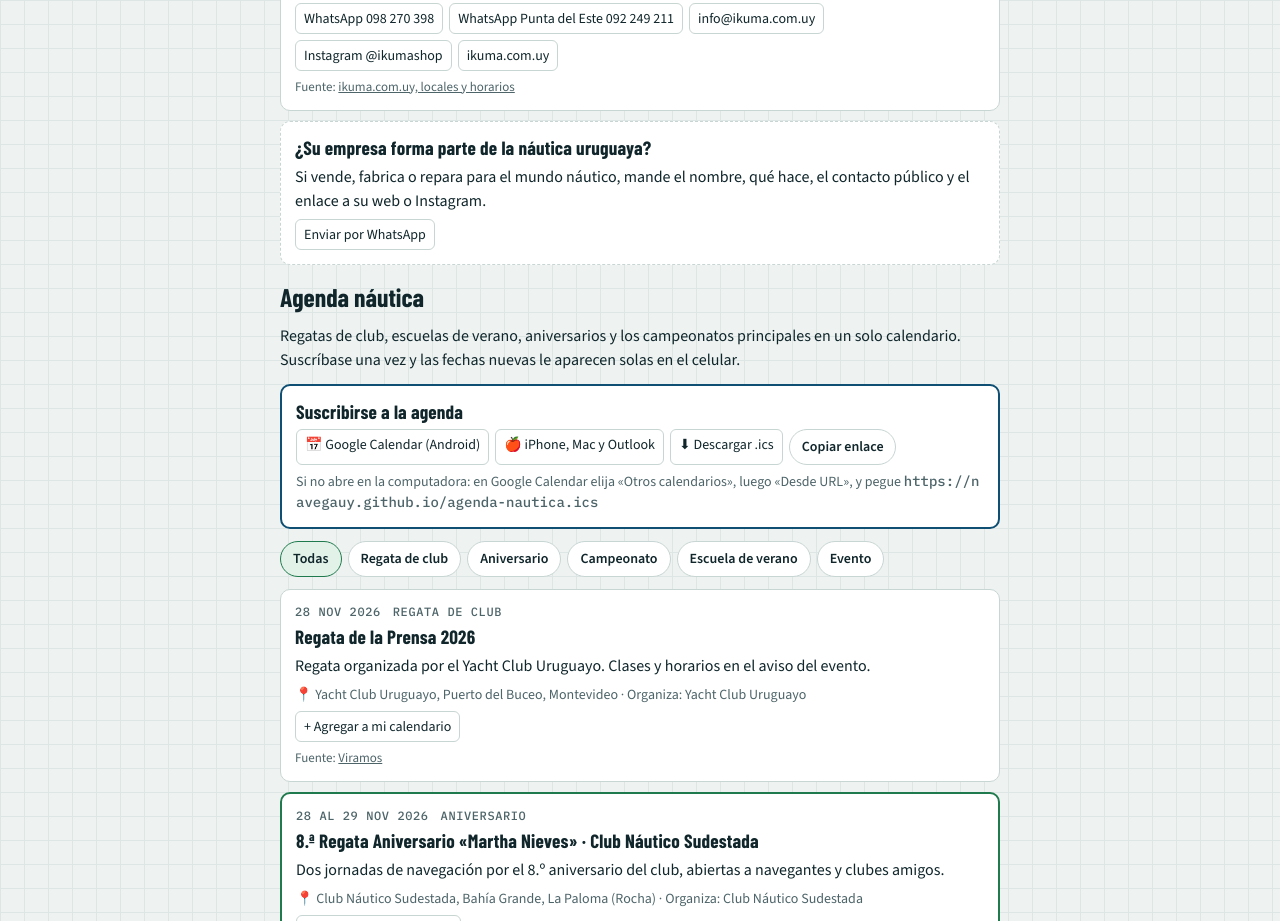
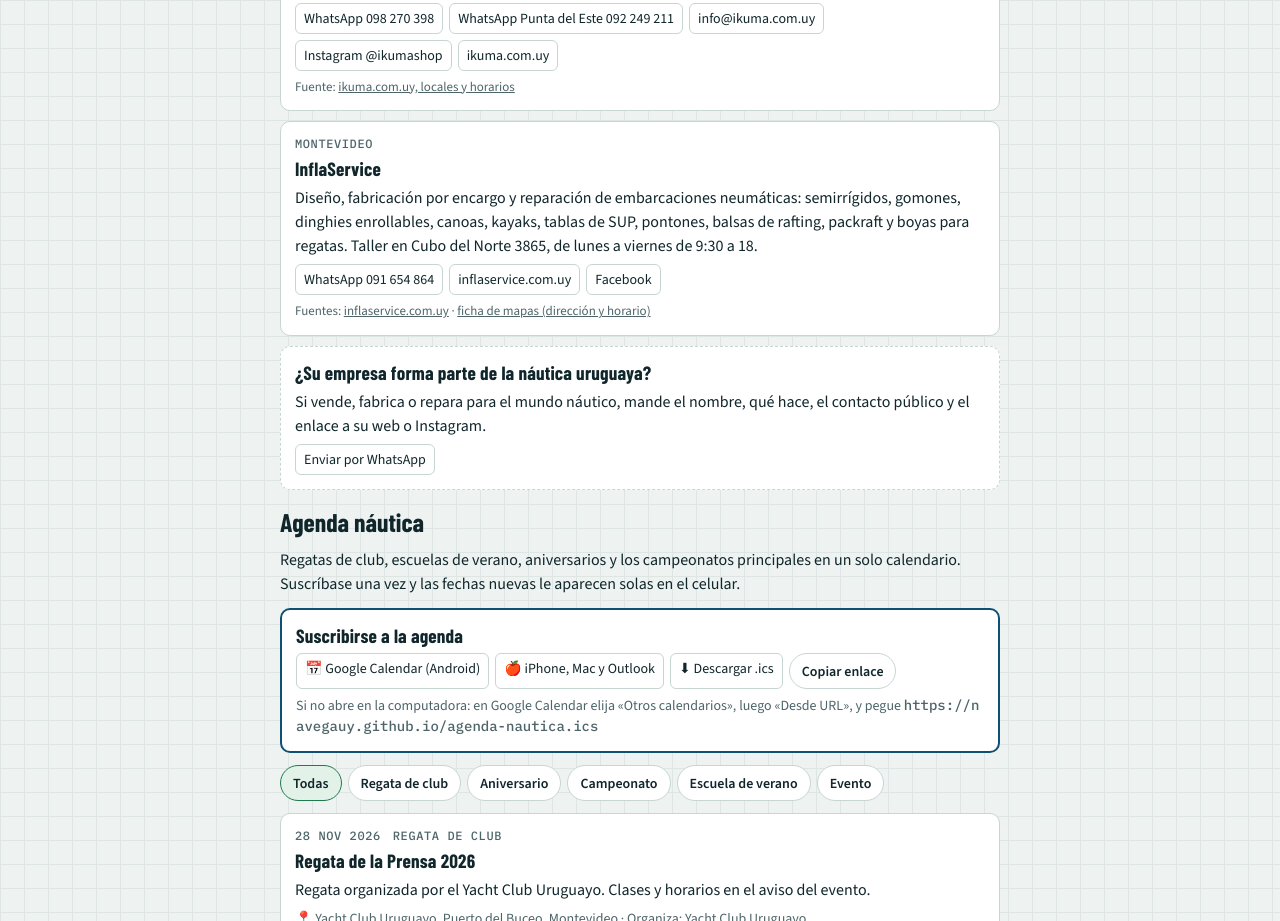
Before and after one commit to navegauy/Navegauy.github.io, a plain HTML site: page docencia-de-vela.html in a window 1280 px wide. Shown: the part 10536-11457 px from the top of the page. Drawn offline with nearby package versions, Linux system fonts and the light colour scheme.

Commit message:
Tiendas y servicios: InflaService (reparación y fabricación de inflables), ES/EN
Co-Authored-By: Claude Opus 5.5 <noreply@anthropic.com>
Claude-Session: https://claude.ai/code/session_017bdPideCkhwdekYoFdLAte

```diff
--- a/docencia-de-vela.html
+++ b/docencia-de-vela.html
@@ -164,6 +164,7 @@ footer{font-size:13px;color:var(--muted);text-align:center}
       <div class="card"><div class="meta"><span>Montevideo</span></div><h3>Quantum Sails Uruguay</h3><p>Velería: velas nuevas, servicio, reparaciones y recortes. Alejandro Chucarro 1168.</p><div class="contacts"><a href="tel:+59899878918">☎ 099 878 918</a></div><p class="src">Fuente: <a href="https://www.quantumsails.com/en/lofts/quantum-sails-uruguay" target="_blank" rel="noopener">quantumsails.com</a></p></div>
       <div class="card"><div class="meta"><span>Montevideo</span></div><h3>Todo Sailing</h3><p>Tienda náutica: accesorios Lalizas, cartografía y electrónica Garmin, y equipamiento para veleros. Agente e instalador autorizado de enrolladores Furlex, con servicio de rigging. Av. Gral. Flores 3280, de lunes a viernes de 10 a 18.</p><div class="contacts"><a href="https://wa.me/59892439999" target="_blank" rel="noopener">WhatsApp 092 439 999</a><a href="tel:098575431">☎ 098 575 431</a><span>pbresque@todosailing.com</span><a href="https://www.instagram.com/todosailing/" target="_blank" rel="noopener">Instagram @todosailing</a></div><p class="src">Fuentes: <a href="https://www.todosailing.com/" target="_blank" rel="noopener">todosailing.com</a> · <a href="https://support.seldenmast.com/es/services/find_your_retailer/by_country/__country_UY.html" target="_blank" rel="noopener">Seldén Mast, red de concesionarios</a></p></div>
       <div class="card"><div class="meta"><span>Montevideo · Punta del Este</span></div><h3>Ikuma Kite &amp; Surf Shop</h3><p>Tienda de equipamiento para kitesurf, wing foil, hydrofoil, windsurf, wakeboard y SUP: trajes de neopreno, ropa térmica, chalecos de flotación e impacto, cascos y accesorios, con equipos de demostración. <b>Punta del Este:</b> Av. Francisco Salazar esq. Av. Italia; en temporada (diciembre a marzo) todos los días de 10 a 20, y fuera de temporada con cita previa. <b>Montevideo:</b> Rambla O'Higgins 4841 esq. Río de la Plata, frente a la Playa Malvín; por ahora atiende solo por WhatsApp.</p><div class="contacts"><a href="https://wa.me/59898270398" target="_blank" rel="noopener">WhatsApp 098 270 398</a><a href="https://wa.me/59892249211" target="_blank" rel="noopener">WhatsApp Punta del Este 092 249 211</a><span>info@ikuma.com.uy</span><a href="https://www.instagram.com/ikumashop/" target="_blank" rel="noopener">Instagram @ikumashop</a><a href="https://www.ikuma.com.uy/" target="_blank" rel="noopener">ikuma.com.uy</a></div><p class="src">Fuente: <a href="https://www.ikuma.com.uy/kitesurf" target="_blank" rel="noopener">ikuma.com.uy, locales y horarios</a></p></div>
+      <div class="card"><div class="meta"><span>Montevideo</span></div><h3>InflaService</h3><p>Diseño, fabricación por encargo y reparación de embarcaciones neumáticas: semirrígidos, gomones, dinghies enrollables, canoas, kayaks, tablas de SUP, pontones, balsas de rafting, packraft y boyas para regatas. Taller en Cubo del Norte 3865, de lunes a viernes de 9:30 a 18.</p><div class="contacts"><a href="https://wa.me/59891654864" target="_blank" rel="noopener">WhatsApp 091 654 864</a><a href="https://inflaservice.com.uy/" target="_blank" rel="noopener">inflaservice.com.uy</a><a href="https://www.facebook.com/inflaservice/" target="_blank" rel="noopener">Facebook</a></div><p class="src">Fuentes: <a href="https://inflaservice.com.uy/" target="_blank" rel="noopener">inflaservice.com.uy</a> · <a href="https://www.waze.com/live-map/directions/uy/departamento-de-montevideo/montevideo/inflaservice-fabricacion-y-reparacion-de-inflables?to=place.ChIJNeSSzJgqoJUR6rcFSbGKM24" target="_blank" rel="noopener">ficha de mapas (dirección y horario)</a></p></div>
       <div class="card" style="border-style:dashed">
         <h3>¿Su empresa forma parte de la náutica uruguaya?</h3>
         <p>Si vende, fabrica o repara para el mundo náutico, mande el nombre, qué hace, el contacto público y el enlace a su web o Instagram.</p>
```
Also changed, not shown: en/docencia-de-vela.html (+1 -0 lines).
